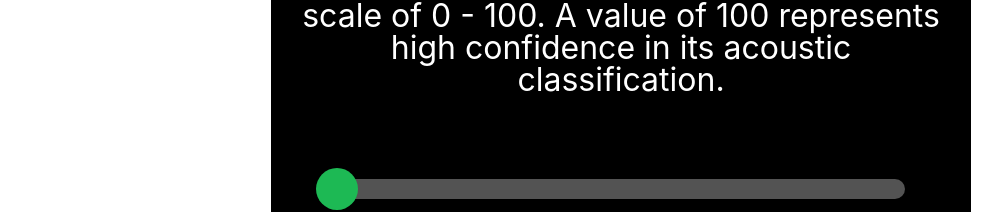
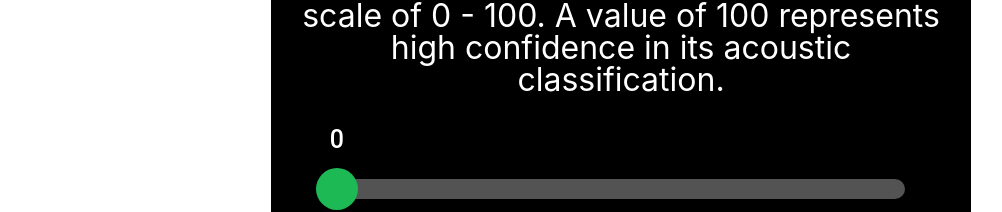
Before and after one commit to hargun-27/MelodyMatch, a React (Create React App) app in the folder frontend/: page /profile in a window 1280 px wide. Shown: the part 391-603 px from the top of the page, without its empty margins (19-1021 px from the left). Built offline with nearby package versions, Linux system fonts and the light colour scheme; no server answers.

Commit message:
No more random white circle and build issue

```diff
--- a/frontend/src/components/FilterCard.tsx
+++ b/frontend/src/components/FilterCard.tsx
@@ -1,5 +1,5 @@
 import React from 'react';
-import Slider, { SliderThumb, SliderValueLabelProps } from '@mui/material/Slider';
+import Slider from '@mui/material/Slider';
 import { styled } from '@mui/material/styles';
 
 interface FilterCardProps {
@@ -31,6 +31,9 @@ const FilterSlider = styled(Slider)({
     fontSize: 25,
     background: 'unset',
     padding: 0,
+  },
+  '& .MuiSlider-mark': {
+    width: 0,
   },
 });
 
@@ -76,7 +79,7 @@ const FilterCard: React.FC<FilterCardProps> = ({ title, description, sliderRange
             <FilterSlider
               defaultValue={0}
               aria-label="Always visible"
-              valueLabelDisplay="auto"
+              valueLabelDisplay="on"
               step={10}
               min={0}
               max={100}
```
